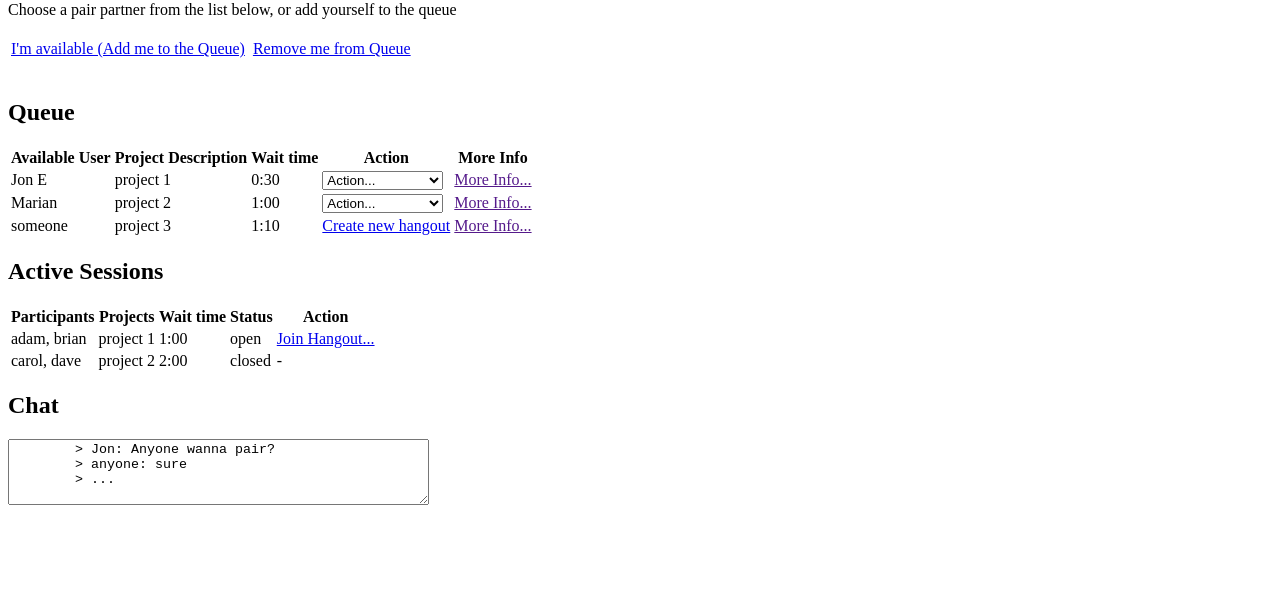
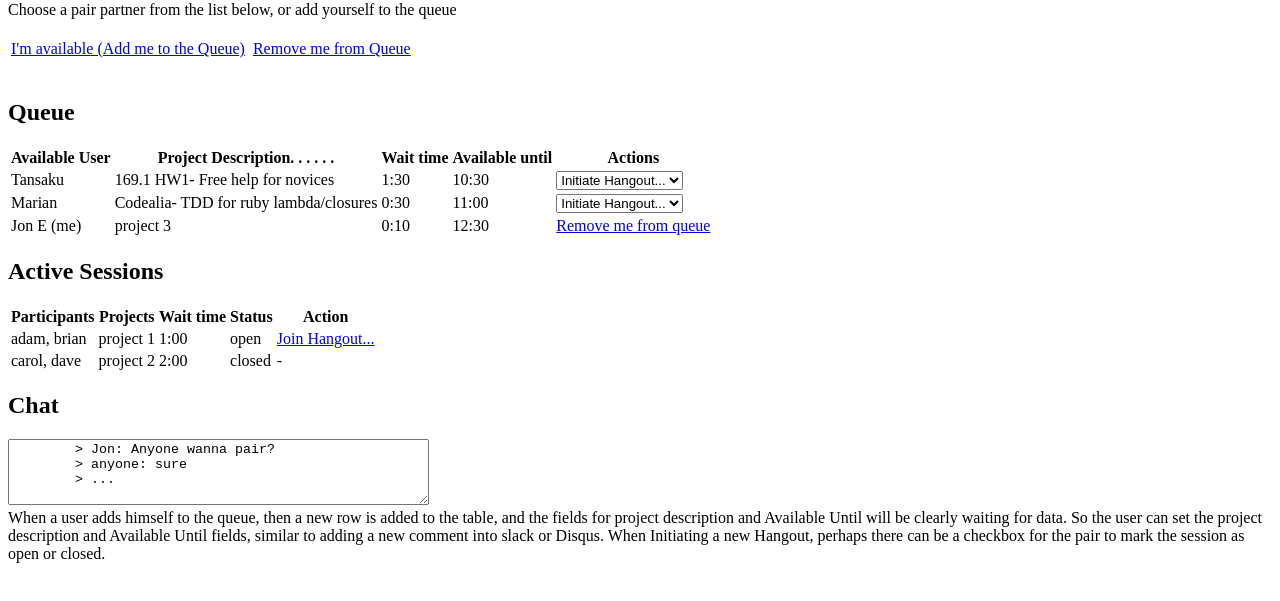
Before and after one commit to jon-engelbert/hangout_manager_preview, a plain HTML site: page pairRoulette.html in a window 1280 px wide. Shown: the part 111-712 px from the top of the page. Drawn offline with Linux system fonts and the light colour scheme.

Commit message:
more revisions to GUI

```diff
--- a/pairRoulette.html
+++ b/pairRoulette.html
@@ -27,47 +27,45 @@
     <table>
         <tr>
             <th>Available User</th>
-            <th>Project Description</th>
+            <th>Project Description.  .   .  .  .  .</th>
             <th>Wait time</th>
-            <th>Action</th>
-            <th>More Info</th>
+            <th>Available until</th>
+            <th>Actions</th>
         </tr>
         <tr>
-            <td>Jon E</td>
-            <td>project 1</td>
-            <td>0:30</td>
+            <td>Tansaku</td>
+            <td>169.1 HW1- Free help for novices</td>
+            <td>1:30</td>
+            <td>10:30</td>
             <td>
                 <SELECT NAME="action">
-                    <OPTION VALUE="">Action...
-                    <OPTION VALUE="/"                     >Initiate Meetup...
+                    <OPTION VALUE="/"                     >Initiate Hangout...
                     <OPTION VALUE="/"                          >Contact...
-                    <OPTION VALUE="/"                          >More info...
+                    <OPTION VALUE="/"                          >About this user...
                 </SELECT>
             </td>
-            <td><a href="">More Info...</a></td>
         </tr>
         <tr>
             <td>Marian</td>
-            <td>project 2</td>
-            <td>1:00</td>
+            <td>Codealia- TDD for ruby lambda/closures</td>
+            <td>0:30</td>
+            <td>11:00</td>
             <td>
                 <SELECT NAME="action">
-                    <OPTION VALUE="">Action...
-                    <OPTION VALUE="/"                     >Initiate Meetup...
+                    <OPTION VALUE="/"                     >Initiate Hangout...
                     <OPTION VALUE="/"                          >Contact...
-                    <OPTION VALUE="/"                          >More info...
+                    <OPTION VALUE="/"                          >About this user...
                 </SELECT>
             </td>
-            <td><a href="">More Info...</a></td>
         </tr>
         <tr>
-            <td>someone</td>
+            <td>Jon E (me)</td>
             <td>project 3</td>
-            <td>1:10</td>
+            <td>0:10</td>
+            <td>12:30</td>
             <td>
-                <a href="Create_event_with_partner.html">Create new hangout</a>
+                <a href="Create_event_with_partner.html">Remove me from queue</a>
             </td>
-            <td><a href="">More Info...</a></td>
         </tr>
     </table>
     <h2> Active Sessions</h2>
@@ -102,5 +100,11 @@
         > anyone: sure
         > ...
     </textarea>
+    <br>
+    When a user adds himself to the queue, then a new row is added to the table,
+    and the fields for project description and Available Until will be clearly waiting for data.
+    So the user can set the project description and Available Until fields, similar to adding a new comment into slack or Disqus.
+
+    When Initiating a new Hangout, perhaps there can be a checkbox for the pair to mark the session as open or closed.
 </body>
 </html>
```
Also changed, not shown: impromptu_hangouts.html (+5 -2 lines).
